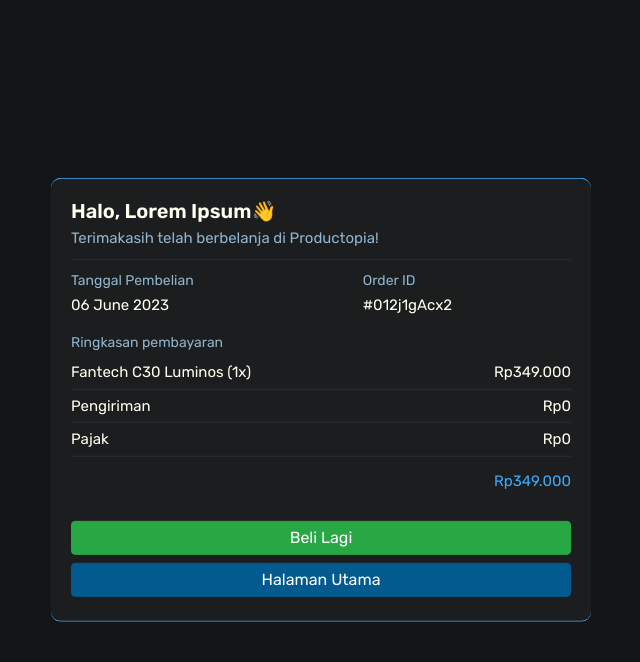
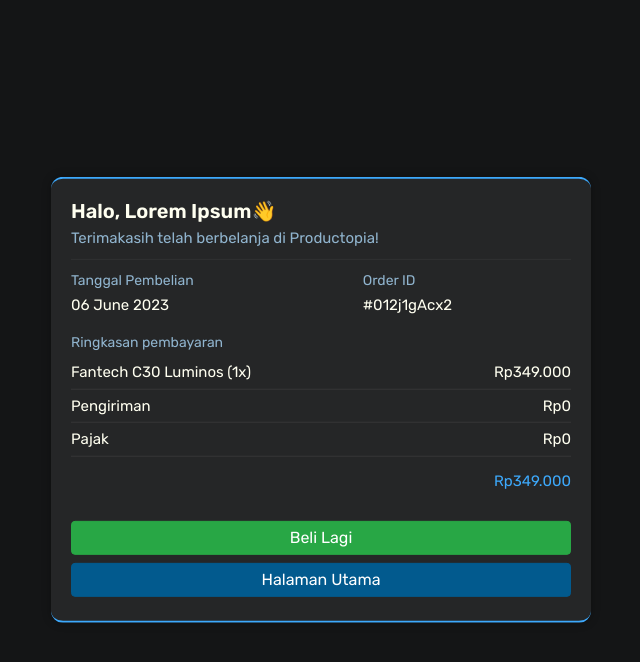
Before and after one commit to fahrianggara/productopia, a PHP site: page /index.php?page=purchase in a window 1280 px wide. Shown: the top 662 px of the page, without its empty margins (319-959 px from the left). Run offline with PHP 8.4, Linux system fonts and the light colour scheme.

Commit message:
Ganti warna bg card di purchase

```diff
--- a/assets/css/d.css
+++ b/assets/css/e.css
@@ -1264,10 +1264,11 @@ section {
 .purchase-container {
 	width: 100%;
 	padding: 20px;
-	background-color: var(--main-sec-color);
-	border-radius: 10px;
-	border-top: 1px solid var(--primary-color);
-	border-bottom: 1px solid var(--primary-color);
+	background-color: var(--card-sec-color);
+	border-radius: 12px;
+	border-top: 2px solid var(--primary-color);
+	border-bottom: 2px solid var(--primary-color);
+	box-shadow: 0 0 10px rgba(0, 0, 0, 0.3);
 }
 
 .purchase-title h3 {
--- a/index.php
+++ b/index.php
@@ -14,7 +14,7 @@
     <link rel="stylesheet" href="assets/plugins/fontawesome-free/css/all.css">
     <link rel="stylesheet" href="assets/plugins/tinyslider/tiny-slider.css">
     <link rel="stylesheet" href="assets/plugins/alertify/css/alerts.css">
-    <link rel="stylesheet" href="assets/css/d.css">
+    <link rel="stylesheet" href="assets/css/e.css">
 
     <!-- jQuery -->
     <script src="assets/plugins/jquery/jquery.min.js"></script>
```
